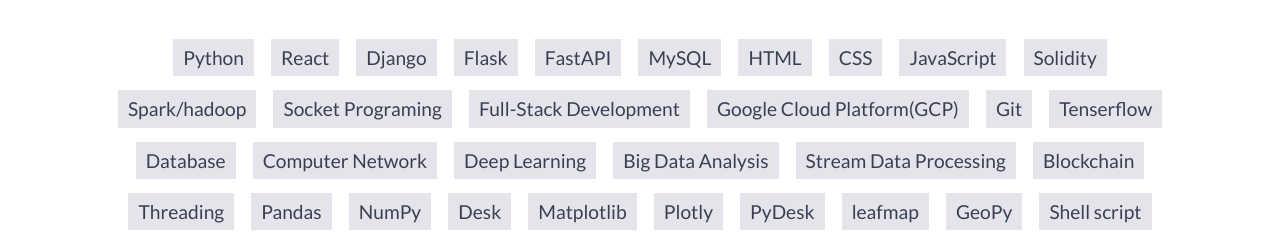
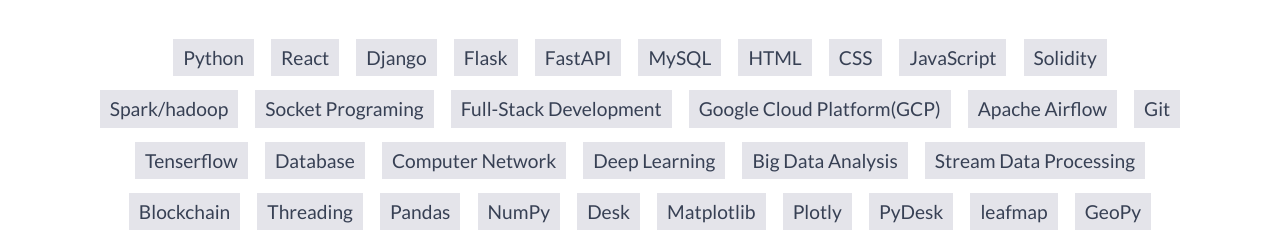
Before and after one commit to Yutao-Zhou/CV, a website: page index.html in a window 1280 px wide. Shown: the part 559-800 px from the top of the page. Drawn offline with nearby package versions, Linux system fonts and the light colour scheme; no server answers.

Commit message:
Update index.html

```diff
--- a/index.html
+++ b/index.html
@@ -79,6 +79,7 @@
             <li>Socket Programing</li>
             <li>Full-Stack Development</li>
             <li>Google Cloud Platform(GCP)</li>
+            <li>Apache Airflow</li>
             <li>Git</li>
             <li>Tenserflow</li>
             <li>Database</li>
```
